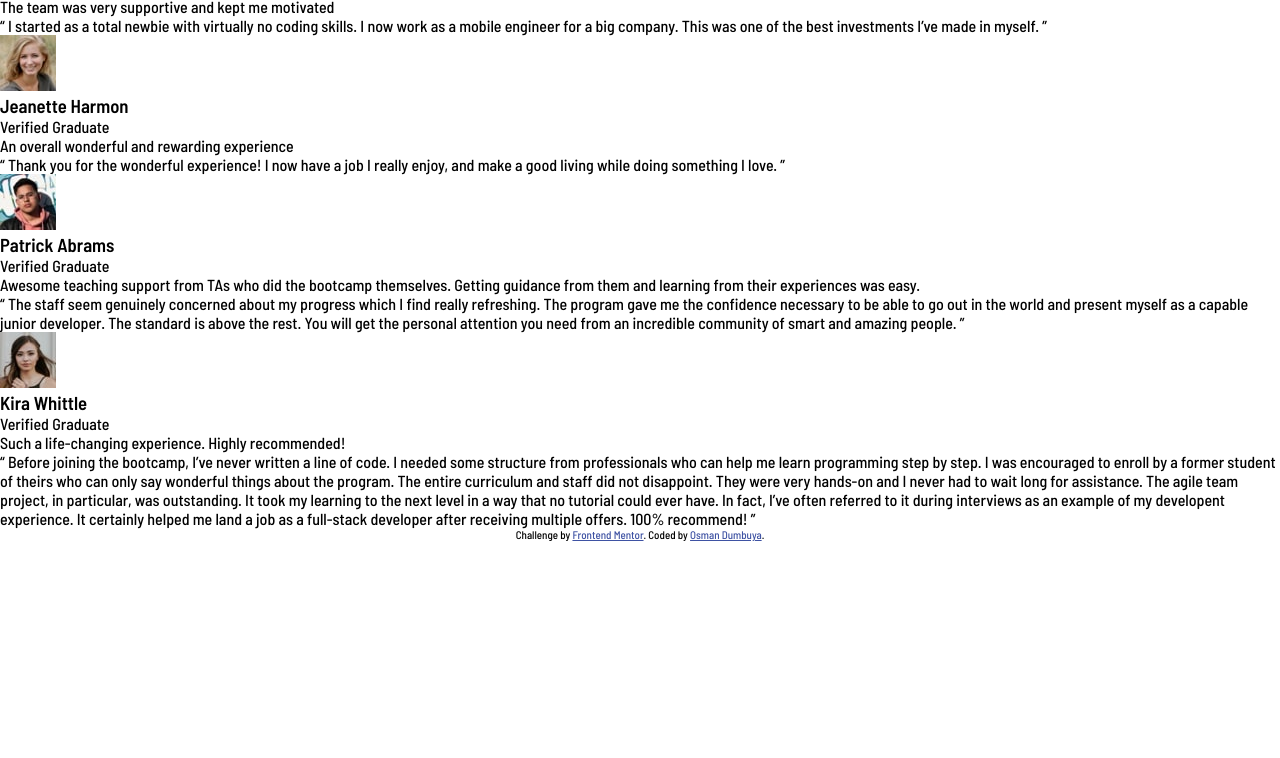
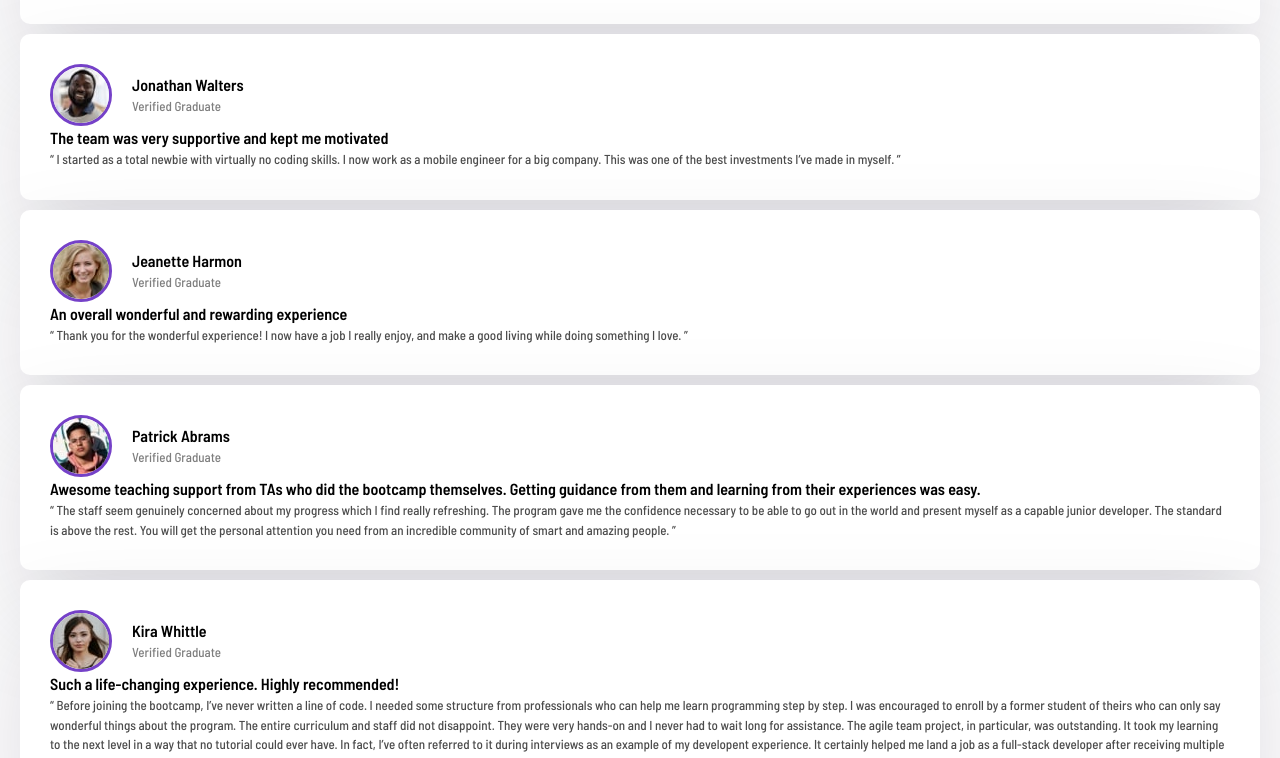
Before and after one commit to OsmanTolo/testimonials-frontend-mentor, a plain HTML site: page index.html in a window 1280 px wide. Shown: the part 281-1039 px from the top of the page. Before the commit the page ends 822 px from the top, so only its background shows below. Drawn offline with Linux system fonts and the light colour scheme.

Commit message:
Add style for container and card

```diff
--- a/style.css
+++ b/style.css
@@ -11,11 +11,60 @@
 body {
   font-family: "Barlow Semi Condensed", sans-serif;
   min-height: 100vh;
+  line-height: 1.5;
+  font-size: 13px;
 }
+
+/* Container */
+.testimonial {
+  max-width: 1440px;
+  margin: 100px auto;
+  padding: 20px;
+}
+
+/* Card Style */
+.card {
+  background: hsl(0, 0%, 100%);
+  border-radius: 10px;
+  padding: 30px;
+  box-shadow: rgba(17, 12, 46, 0.15) 0px 48px 100px 0px;
+  margin-bottom: 10px;
+}
+
+.card__header {
+  display: flex;
+  align-items: center;
+}
+
+.card__header img {
+  border-radius: 50%;
+  border: 3px solid hsl(263, 55%, 52%);
+  margin-right: 20px;
+}
+
+.card__header h3 {
+  font-size: 16px;
+}
+
+.card__header p {
+  opacity: 0.5;
+}
+
+.card__lead {
+  font-size: 16px;
+  font-weight: 600;
+}
+
+.card-quote {
+  opacity: 0.7;
+}
+
+/* Footer */
 .attribution {
   font-size: 11px;
   text-align: center;
 }
+
 .attribution a {
   color: hsl(228, 45%, 44%);
 }
```
